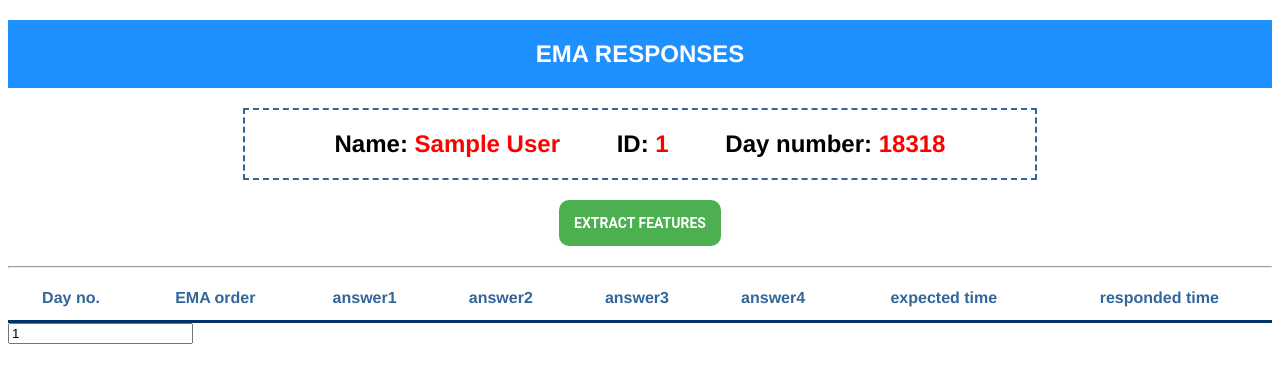
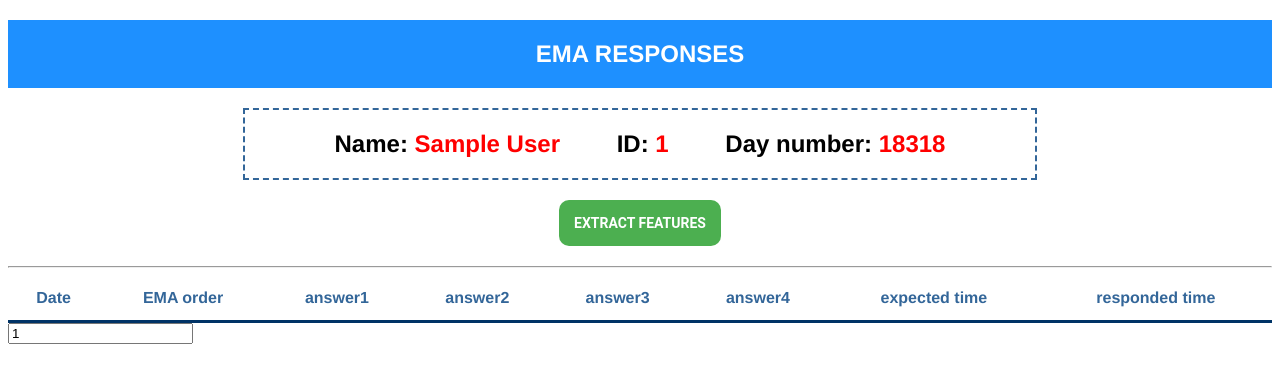
Before and after one commit to nnarziev/StressSensor_Server, a Django app: page /dashboard/1/ in a window 1280 px wide. Shown: the top 383 px of the page. Run offline with Django 3.2, Linux system fonts and the light colour scheme; tables that the repository leaves empty hold one stand-in row (values such as "Sample post"); lists and menus that the app fills with data are empty; parts of the project's set-up code (start-up, migrations or seed data) failed here and were passed over.

Commit message:
feature extraction code is updated

```diff
--- a/dashboard/templates/ema-per-person.html
+++ b/dashboard/templates/ema-per-person.html
@@ -102,7 +102,7 @@
 
     <table>
         <tr id="table_header">
-            <th>Day no.</th>
+            <th>Date</th>
             <th>EMA order</th>
             <th>answer1</th>
             <th>answer2</th>
@@ -114,7 +114,7 @@
 
         {% for ema in ema_responses %}
             <tr id="table_body">
-                <th>{{ ema.day_num }}</th>
+                <th>{{ ema.expected_date }}</th>
                 <td>
                     {{ ema.ema_order }}
                 </td>
--- a/dashboard/templates/index.html
+++ b/dashboard/templates/index.html
@@ -65,7 +65,7 @@
     <tr id="table_header">
         <th>Name</th>
         <th>ID</th>
-        <th>Current day no.</th>
+        <th>Register date</th>
         <th>Heartbeat</th>
         <th>Last data upload</th>
         <th>Daily data (MB)</th>
@@ -78,7 +78,7 @@
         <tr id="table_body" style="background:{% if participant.type == "test" %} #fcf2ff {% elif participant.type == "first" %} #e8fff0 {% elif participant.type == "second" %} #f8ffe0 {% endif %};">
             <td>{{ participant.name }}</td>
             <td><a href="/dashboard/{{ participant.id }}/">{{ participant.id }}</a></td>
-            <td>{{ participant.current_day_num }}</td>
+            <td>{{ participant.register_date }}</td>
             <td>{{ participant.heartbeat_smartphone_diff }}</td>
             <td>{{ participant.last_ds_smartphone_diff }}</td>
             <td>{{ participant.daily_data_load }}</td>
--- a/dashboard/views.py
+++ b/dashboard/views.py
@@ -46,7 +46,8 @@ def extract_features(request, exportCSV):
                     participant = Participant.objects.get(id=username)
                     try:
                         response = HttpResponse(content_type='text/csv')
-                        writer = csv.DictWriter(response, fieldnames=['Stress lvl',
+                        writer = csv.DictWriter(response, fieldnames=['User id',
+                                                                      'Stress lvl',
                                                                       'Day',
                                                                       'EMA order',
                                                                       'Unlock duration',
@@ -103,19 +104,20 @@ def extract_features(request, exportCSV):
                         ema_responses = Response.objects.filter(username=participant).order_by('day_num', 'ema_order')
                         ema_length = ema_responses.__len__()
                         for index, ema_res in enumerate(ema_responses):
-                            end_time = ema_res.time_expected
+                            end_time = ema_res.time_responded
                             start_time = end_time - 10800  # 10800sec = 3min before each EMA
-
+                            if start_time < 0:
+                                continue
                             unlock_data = get_unlock_result(participant, start_time, end_time)
                             phonecall_data = get_phonecall_result(participant, start_time, end_time)
                             activities_total_dur = get_activities_dur_result(participant, start_time, end_time)
                             dif_activities = get_num_of_dif_activities_result(participant, start_time, end_time)
                             audio_data = get_audio_data_result(participant, start_time, end_time)
-                            total_dist_data = get_total_distance_result(participant, ema_res.day_num, ema_res.ema_order)
-                            max_dist = get_max_dis_result(participant, ema_res.day_num, ema_res.ema_order)
-                            gyration = get_radius_of_gyration_result(participant, ema_res.day_num, ema_res.ema_order)
-                            max_home = get_max_dist_from_home_result(participant, ema_res.day_num, ema_res.ema_order)
-                            num_places = get_num_of_places_result(participant, ema_res.day_num, ema_res.ema_order)
+                            total_dist_data = get_total_distance_result(participant, start_time, end_time)
+                            max_dist = get_max_dis_result(participant, start_time, end_time)
+                            gyration = get_radius_of_gyration_result(participant, start_time, end_time)
+                            max_home = get_max_dist_from_home_result(participant, start_time, end_time)
+                            num_places = get_num_of_places_result(participant, start_time, end_time)
                             time_at = get_time_at_location(participant, start_time, end_time, sensor_views.LOCATION_HOME)
                             unlock_at = get_unlock_duration_at_location(participant, start_time, end_time, sensor_views.LOCATION_HOME)
                             app_usage = get_app_category_usage(participant, start_time, end_time)
@@ -132,7 +134,8 @@ def extract_features(request, exportCSV):
 
                                 sleep_duration = get_sleep_duration(participant, date_start.timestamp(), date_end.timestamp())
 
-                            writer.writerow({'Stress lvl': ema_res.answer1,
+                            writer.writerow({'User id': participant.id,
+                                             'Stress lvl': ema_res.answer1 + ema_res.answer2 + ema_res.answer3 + ema_res.answer4,
                                              'Day': ema_res.day_num,
                                              'EMA order': ema_res.ema_order,
                                              'Unlock duration': unlock_data,
@@ -183,8 +186,6 @@ def extract_features(request, exportCSV):
                                              'Phonecall audio max.': pc_audio_data['maximum'],
                                              'Phonecall audio mean': pc_audio_data['mean']})
 
-                            if participant.current_day_num() == ema_res.day_num and ema_res.ema_order == 6:
-                                break
                         return response
                     except Exception as ex:
                         print(type(ex))
@@ -577,28 +578,28 @@ def get_audio_data_result(participant, start_time, end_time):
     return result
 
 
-def get_total_distance_result(participant, day_num, ema_order):
-    result = sensorModels.total_dist_covered.objects.values_list("value", flat=True).filter(username=participant, day_num=day_num, ema_order=ema_order)
+def get_total_distance_result(participant, start_time, end_time):
+    result = sensorModels.total_dist_covered.objects.values_list("value", flat=True).filter(username=participant, timestamp_start__range=[start_time * 1000, end_time * 1000])
     return result[0] if result else "-"
 
 
-def get_max_dis_result(participant, day_num, ema_order):
-    result = sensorModels.max_dist_two_locations.objects.values_list("value", flat=True).filter(username=participant, day_num=day_num, ema_order=ema_order)
+def get_max_dis_result(participant, start_time, end_time):
+    result = sensorModels.max_dist_two_locations.objects.values_list("value", flat=True).filter(username=participant, timestamp_start__range=[start_time * 1000, end_time * 1000])
     return result[0] if result else "-"
 
 
-def get_radius_of_gyration_result(participant, day_num, ema_order):
-    result = sensorModels.radius_of_gyration.objects.values_list("value", flat=True).filter(username=participant, day_num=day_num, ema_order=ema_order)
+def get_radius_of_gyration_result(participant, start_time, end_time):
+    result = sensorModels.radius_of_gyration.objects.values_list("value", flat=True).filter(username=participant, timestamp_start__range=[start_time * 1000, end_time * 1000])
     return result[0] if result else "-"
 
 
-def get_max_dist_from_home_result(participant, day_num, ema_order):
-    result = sensorModels.max_dist_from_home.objects.values_list("value", flat=True).filter(username=participant, day_num=day_num, ema_order=ema_order)
+def get_max_dist_from_home_result(participant, start_time, end_time):
+    result = sensorModels.max_dist_from_home.objects.values_list("value", flat=True).filter(username=participant, timestamp_start__range=[start_time * 1000, end_time * 1000])
     return result[0] if result else "-"
 
 
-def get_num_of_places_result(participant, day_num, ema_order):
-    result = sensorModels.num_of_dif_places.objects.values_list("value", flat=True).filter(username=participant, day_num=day_num, ema_order=ema_order)
+def get_num_of_places_result(participant, start_time, end_time):
+    result = sensorModels.num_of_dif_places.objects.values_list("value", flat=True).filter(username=participant, timestamp_start__range=[start_time * 1000, end_time * 1000])
     return result[0] if result else "-"
 
 
@@ -731,10 +732,12 @@ def get_pc_audio_data_result(participant, start_time, end_time):
         "mean": 0
     }
 
+    print("start1: ", start_time, "   end1: ", end_time)
     phone_calls_data = sensorModels.phone_calls.objects.filter(username=participant, timestamp_start__range=[start_time * 1000, end_time * 1000], timestamp_end__range=[start_time * 1000, end_time * 1000])
     if phone_calls_data.__len__() > 0:
         for pc in phone_calls_data:
-            audio_data = sensorModels.audio_loudness.objects.values_list('value', flat=True).filter(username=participant, timestamp__range=[pc.timestamp_start * 1000, pc.timestamp_end * 1000])
+            print("start: ", pc.timestamp_start, "   end: ", pc.timestamp_end)
+            audio_data = sensorModels.audio_loudness.objects.values_list('value', flat=True).filter(username=participant, timestamp__range=[pc.timestamp_start, pc.timestamp_end])
             total_samples = audio_data.__len__()
             result['minimum'] = min(audio_data) if total_samples > 0 else "-"
             result['maximum'] = max(audio_data) if total_samples > 0 else "-"
--- a/ema/models.py
+++ b/ema/models.py
@@ -1,5 +1,6 @@
 from django.db import models
 from django.db.models.deletion import CASCADE
+import datetime
 
 
 # Create your models here.
@@ -14,3 +15,7 @@ class Response(models.Model):
     time_expected = models.BigIntegerField(default=0)
     time_responded = models.BigIntegerField(default=0)
     lof_value = models.FloatField(default=-1)
+
+
+    def expected_date(self):
+        return datetime.datetime.fromtimestamp(self.time_expected).date()
```
